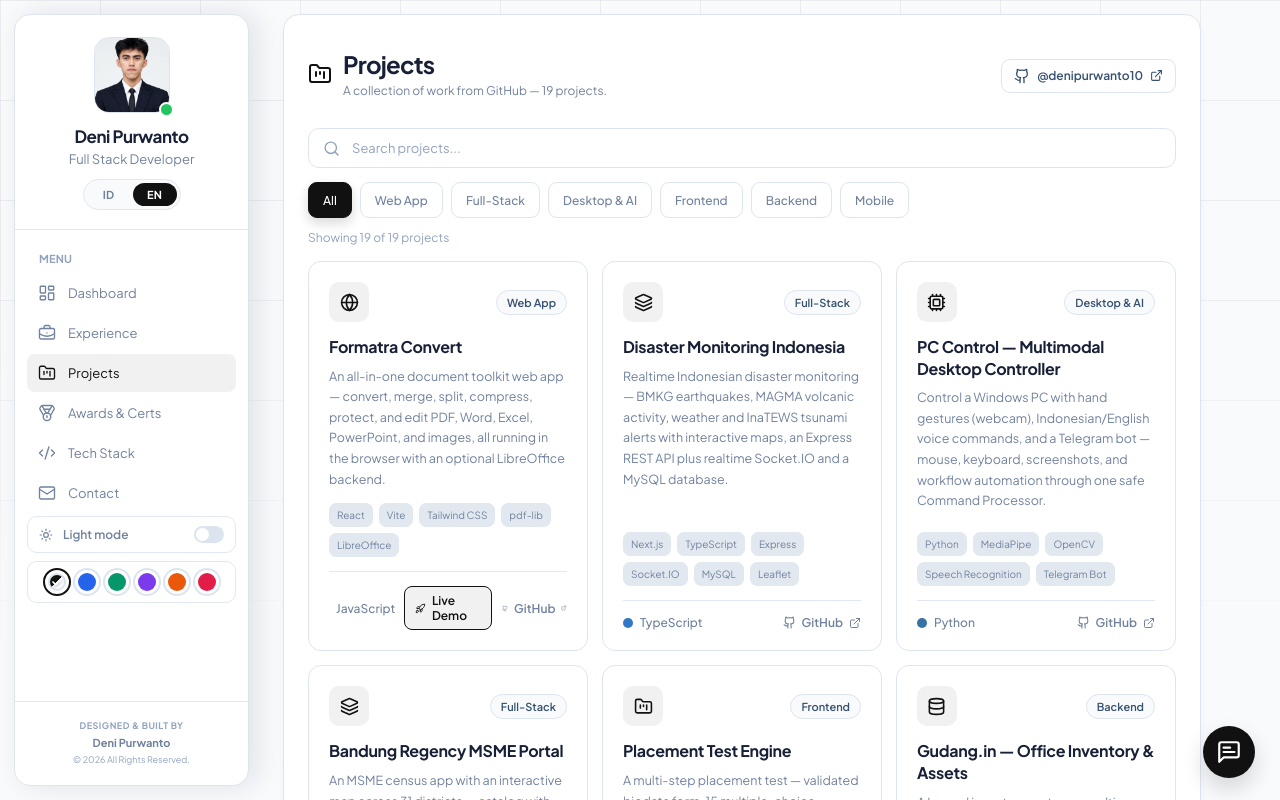
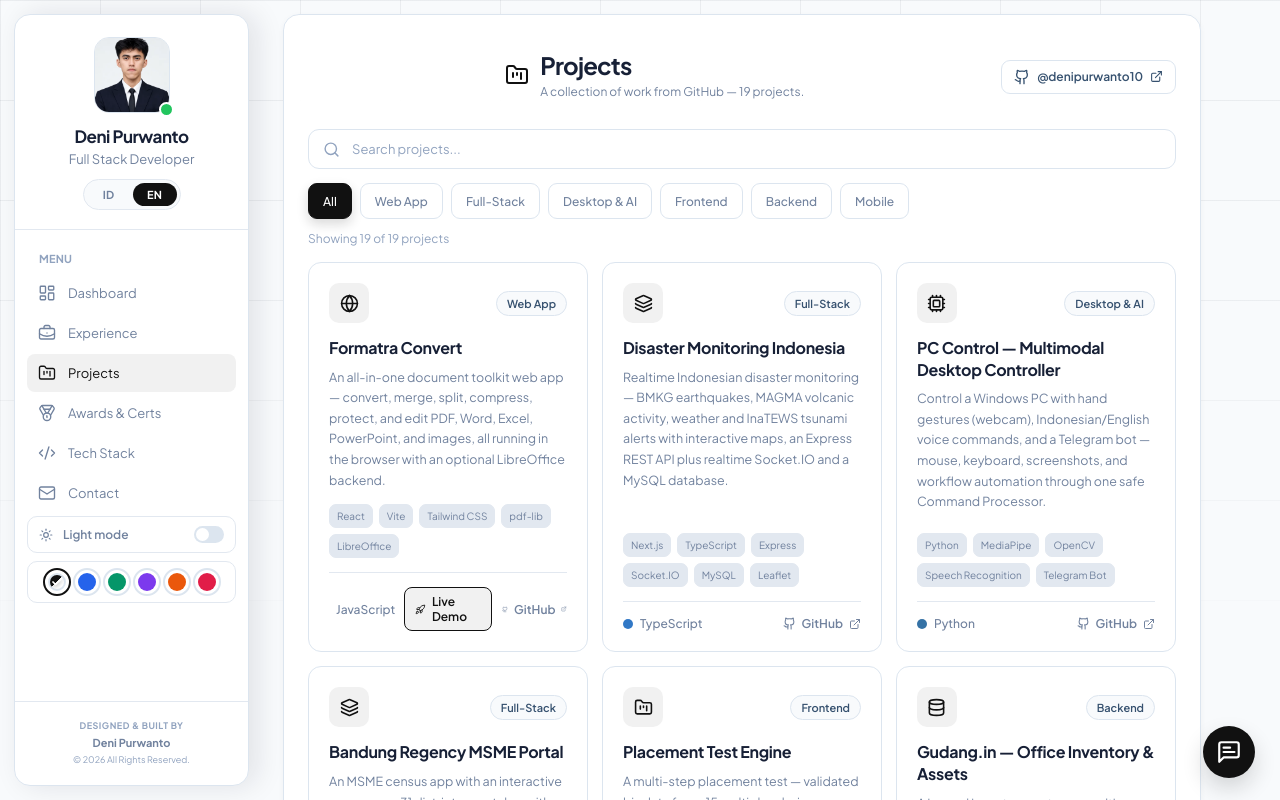
Before and after one commit to denipurwanto10/portofolio-deni, a React (Vite) app: page / in a window 1280 px wide. Both pictures are taken after a click on the button "Projects". Shown: the top 800 px of the page. Built offline with nearby package versions, Linux system fonts and the light colour scheme; no server answers.

Commit message:
Header alignment fix: left-aligned Projects header, GitHub pill right-aligned, sticky header glass-on-scroll, useHeaderStuck hook

```diff
--- a/src/components/SectionTitle.tsx
+++ b/src/components/SectionTitle.tsx
@@ -1,4 +1,5 @@
 import type { ReactNode } from 'react'
+import { useHeaderStuck } from '../hooks/useHeaderStuck'
 
 type SectionTitleProps = {
   icon: ReactNode
@@ -15,8 +16,21 @@ function SectionTitle({
   title: string
   subtitle: string
 }) {
+  const { sentinelRef, stuck } =
+    useHeaderStuck()
+
   return (
-    <div className="section-title">
+    <>
+      <span
+        ref={sentinelRef}
+        className="sticky-sentinel"
+        aria-hidden="true"
+      />
+
+      <div
+        className="section-title"
+        data-stuck={stuck ? 'true' : undefined}
+      >
       <span>{icon}</span>
 
       <div>
@@ -24,7 +38,8 @@ function SectionTitle({
 
         <p>{subtitle}</p>
       </div>
-    </div>
+      </div>
+    </>
   )
 }
 
--- /dev/null
+++ b/src/hooks/useHeaderStuck.ts
@@ -0,0 +1,65 @@
+import { useEffect, useState } from 'react'
+import { useRef } from 'react'
+
+/*
+ * useHeaderStuck — menandai header sticky dengan atribut
+ * `data-stuck` tepat saat ia mulai menempel di atas viewport.
+ *
+ * Cara kerja: komponen merender satu `<span class="sticky-sentinel">`
+ * SEBELUM header (lihat SectionTitle.tsx & Projects.tsx). Selama
+ * sentinel masih terlihat di viewport, header belum nempel →
+ * `stuck` false → header transparan. Begitu sentinel keluar ke atas,
+ * header sudah nempel → `stuck` true → header dapat latar kaca.
+ *
+ * Pakai IntersectionObserver, bukan scroll listener, jadi tidak ada
+ * work per-frame saat halaman di-scroll.
+ */
+export function useHeaderStuck() {
+  const sentinelRef = useRef<HTMLSpanElement | null>(
+    null,
+  )
+  const [stuck, setStuck] =
+    useState(false)
+
+  useEffect(() => {
+    const el = sentinelRef.current
+
+    if (
+      !el ||
+      typeof IntersectionObserver ===
+        'undefined'
+    ) {
+      return
+    }
+
+    const io =
+      new IntersectionObserver(
+        (entries) => {
+          const entry = entries[0]
+
+          if (!entry) {
+            return
+          }
+
+          /*
+           * Header sticky berada DI BAWAH sentinel. Begitu
+           * sentinel terdorong keluar viewport ke atas, header
+           * sudah menempel di `top: 14px`.
+           */
+          setStuck(
+            !entry.isIntersecting &&
+              entry.boundingClientRect.top < 0,
+          )
+        },
+        { threshold: 0 },
+      )
+
+    io.observe(el)
+
+    return () => {
+      io.disconnect()
+    }
+  }, [])
+
+  return { sentinelRef, stuck }
+}
--- a/src/pages/Projects.tsx
+++ b/src/pages/Projects.tsx
@@ -15,6 +15,7 @@ import {
 } from 'lucide-react'
 import SectionTitle from '../components/SectionTitle'
 import { projects } from '../data'
+import { useHeaderStuck } from '../hooks/useHeaderStuck'
 
 const categoryIcons: Record<string, ElementType> = {
   'Web App': Globe,
@@ -42,6 +43,9 @@ function Projects({
 }) {
   const [activeCategory, setActiveCategory] =
     useState('All')
+
+  const { sentinelRef, stuck } =
+    useHeaderStuck()
 
   const categories = useMemo(
     () => [
@@ -76,7 +80,16 @@ function Projects({
   return (
     <section className="page-section projects-page">
       <div className="projects-panel">
-        <div className="projects-head">
+        <span
+          ref={sentinelRef}
+          className="sticky-sentinel"
+          aria-hidden="true"
+        />
+
+        <div
+          className="projects-head"
+          data-stuck={stuck ? 'true' : undefined}
+        >
           <SectionTitle
             icon={<FolderKanban />}
             title="Projects"
```
Also changed, not shown: src/styles.css.
